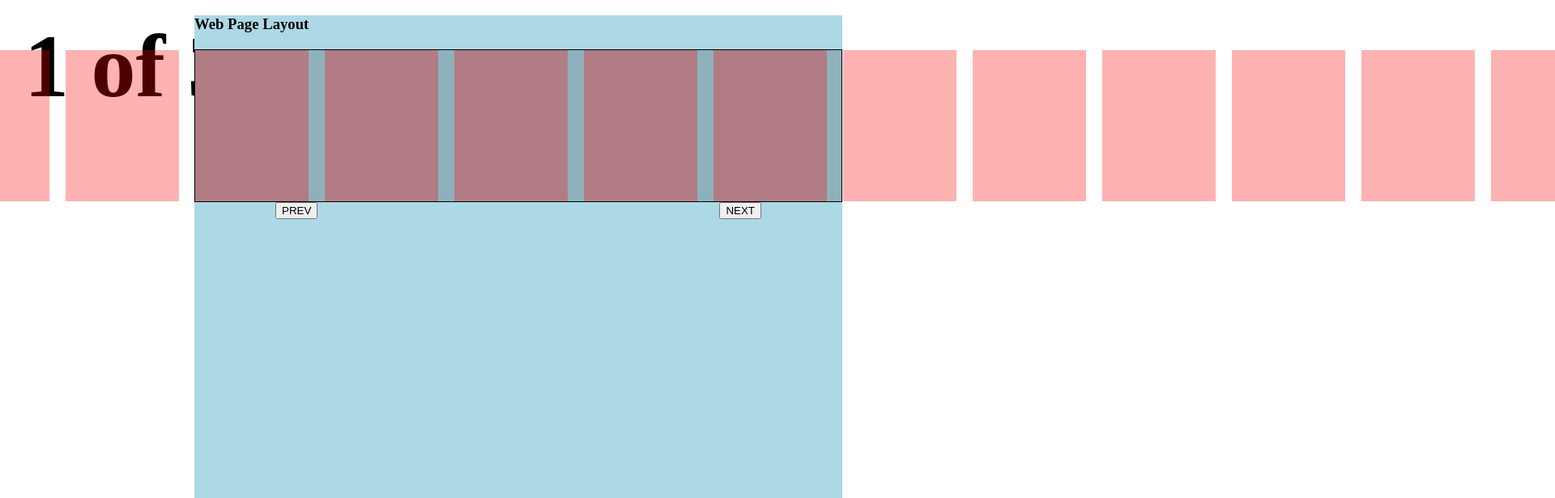
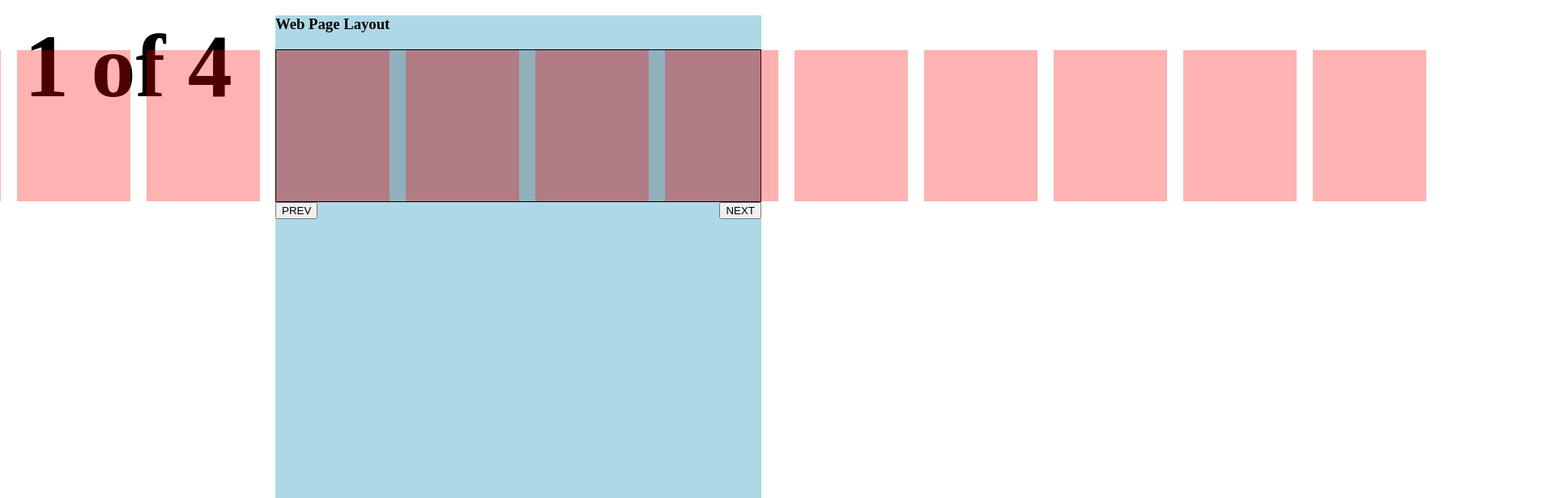
Before and after one commit to sarahlindesigns-zz/sandboxio, a plain HTML site: page recycle-slide-elements/index.html in a window 1280 px wide. Shown: the top 616 px of the page at 81% size, 1920 px wide, since content can reach past the window. Drawn offline with Linux system fonts and the light colour scheme.

Commit message:
Updating enhanced carousel script, item-view-width calculation

```diff
--- a/recycle-slide-elements/script.js
+++ b/recycle-slide-elements/script.js
@@ -1,90 +1,135 @@
 $(document).ready(function() {
 
-  console.log("loaded");
+  //elements
 
-  var slide = $('.slide');
-  var prev  = $('button:contains("PREV")');
-  var next  = $('button:contains("NEXT")');
+  var carousel = $('#carousel'); //container element dictates all the sizing characteristic
+  var slide    = carousel.find('.slide');
+  var items;
+
+  var prev  = $('button:contains("PREV")'); //XXX: temp controls
+  var next  = $('button:contains("NEXT")'); //XXX: temp controls
+
+  //configuration
 
   var spacing   = 20;
   var itemWidth = 140;
 
-  var multiple  = 5; // <- *offscreen* *offscreen* [ *visible* ] *offscreen* *offscreen* ->
+  /*  [][][], [][][] <-Offleft | [inview] [inview] [inview]  | Offright-> [][][], [][][]  */
 
-  var results = new Array(10);
+  var multiple  = 5;
 
-  var img_path = '../img/';
-
-  var container = $('#carousel');
+  var results = new Array(10); //XXX: for testing
+  var img_path = '../img/';   //XXX: for testing
 
   var currentSet = 1;
+  var itemViewWidth;
+  var totalNoElements;
+  var noItemsInView;
+  var firstInViewIxl;
+  var totalItemsInRange;
+  var pixelSlideAmount;
+  var totalSets;
 
-  var noItemsInView = Math.floor(container.width()/(itemWidth+spacing));
-  var itemViewWidth = noItemsInView*(itemWidth+spacing)-spacing;
-  var numberOfItems = noItemsInView * multiple;
+  /*
+   *  Initialize the carousel
+   */
 
-  var firstInViewIx = noItemsInView*2;
+  self.init = function () {
+
+    //how many items fit into the view?
+    noItemsInView = Math.floor(carousel.width() / (itemWidth+spacing));
+
+    //see if we can squeeze one more, by subtracting the last right-margin and recalculating
+    if( (noItemsInView * (itemWidth + spacing)) + itemWidth < carousel.width() ) {
+      itemsWidth += itemWidth;
+      noItemsInView++;
+    }
+
+    console.log('items in view => ' + noItemsInView);
+
+    itemViewWidth = noItemsInView*(itemWidth+spacing)-spacing;
+    totalNoElements = noItemsInView * multiple;
+
+    firstInViewIx = noItemsInView*2;
 
     //generate total amount of elements up-front, based on screen real estate
-  for(var i = 0; i < numberOfItems; i++) {
+    for(var i = 0; i < totalNoElements; i++) {
       slide.append('<li id="'+i+'" class="item" style="margin-right:'+spacing+'px"><img src=""></li>');
     }
 
-  var items = $('.item');
+    items = $('.item');
 
-  var totalItemsInRange = items.length;
-  var pixelSlideAmount  = items.outerWidth(true)*noItemsInView;
+    totalItemsInRange = items.length;
+    pixelSlideAmount  = items.outerWidth(true)*noItemsInView;
 
-  var totalSets = Math.ceil(results.length / noItemsInView);
+    totalSets = Math.ceil(results.length / noItemsInView);
 
-  $('.output').html(currentSet + ' of ' + totalSets);
+    $('.output').html(currentSet + ' of ' + totalSets); //XXX: print out the set info
 
-  slide.css('margin-left', -pixelSlideAmount*2);
+    slide.css('margin-left', -pixelSlideAmount*2); //set the intial slide position
+  }
 
-  function goSlide(dir) {
-    var nextSet = (dir) ? currentSet+1: currentSet-1;
-    if(nextSet > 0 && nextSet <= totalSets) {
-      slide.animate({
+  function goSlide(dir) {//slide the carousel by direction
+
+    var nextSet = (dir) ? currentSet+1: currentSet-1; //indicate the new pagination set
+
+    if(nextSet > 0 && nextSet <= totalSets) { //see if the new set would be within range
+
+      slide.animate({ //animate the slide element, which moves our list items
+
         'margin-left': (dir) ? '-=' + pixelSlideAmount: '+=' + pixelSlideAmount
-      }, 500, 'linear', function() {
+
+      }, 500, 'linear', function() { //when complete, update the dom/data, and make any necessary adjustments
+
+        //get range of elements to chop off and move
         var range = (dir) ? items.slice(0, noItemsInView): items.slice(items.length-noItemsInView, items.length);
+
+        //remove the selected range from the dom
         range.remove();
+
+        //update the items array after the removal
         items = $('.item');
+
+        //now append the chopped off items either before or after items array, depeding our direction
         if(dir) {
           range.insertAfter(items.last());
         } else {
           range.insertBefore(items.first());
         }
+
+        //since we altered the dom, we need to update the slide position by adjusting the left margin
         slide.css('margin-left', -pixelSlideAmount*2);
+
+        //now we update our global pagination set
         currentSet = nextSet;
 
+        //print and log the results for development
         $('.output').html(currentSet + ' of ' + totalSets);
+        console.log("first in view => " + firstInViewIx);
 
+        //finally, we update the displayed data within our item elements
+        updateCarouselData();
 
-          console.log("first in view => " + firstInViewIx);
       });
     }
   }
 
-  function showRange() {
-    var rangeStart = currentSet-1,
-        rangeEnd   = rangeStart + noItemsInView-1;
+  function updateCarouselData() {
 
-        console.log(rangeStart);
-        console.log(rangeEnd);
-
-    // $.each(items, function(ix, item) {
-    //   if(ix >= totalItemsInRange || ix > results.length) {
-    //     console.log(ix);
-    //     return;
-    //   } else {
-    //     $(item).find('img').attr('src', results[ix]);
-    //   }
-    // });
   }
 
-  function getDataRange() {
-    //totalItemsInRange*currentSet
+  function showRange() {
+
+    console.log(getDataRange(currentSet));
+  }
+
+  function getDataRange(set) {
+    var startIx = set - 1,
+        endIx   = startIx + noItemsInView-1;
+    return {
+      start: startIx,
+      end  : endIx
+    };
   }
 
   //Controls
@@ -102,6 +147,7 @@ $(document).ready(function() {
     results[ix] = path;
   });
 
+  self.init();
   showRange();
 
 });
--- a/recycle-slide-elements/style.css
+++ b/recycle-slide-elements/style.css
@@ -3,7 +3,7 @@ body {
 }
 #wrapper {
   position: relative;
-  width: 800px;
+  width: 600px;
   height: 900px;
   background: lightblue;
   margin: auto;
```
Lines whose indentation alone changed are shown as unchanged.
